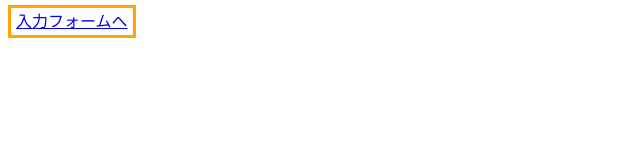
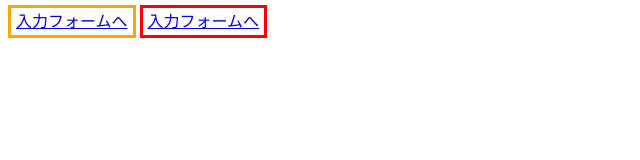
Before and after one commit to YumaSatou/conflict-test, a plain HTML site: page index.html in a window 1280 px wide. Shown: the whole page, without its empty margins (0-640 px from the left). Drawn offline with Linux system fonts and the light colour scheme.

Commit message:
中身を変更しました。

```diff
--- a/index.html
+++ b/index.html
@@ -11,6 +11,7 @@
 	}
 </style>
 <body>
-	<a href="form.html" style="border: solid orange 3px;">入力フォームへ</a\>
+       <a href="form.html" style="border: solid orange 3px;">入力フォームへ</a>
+       <a href="form.html" style="border: solid red 3px;">入力フォームへ</a>
 </body>
 </html>
```
Also changed, not shown: form.html (+1 -1 lines).
